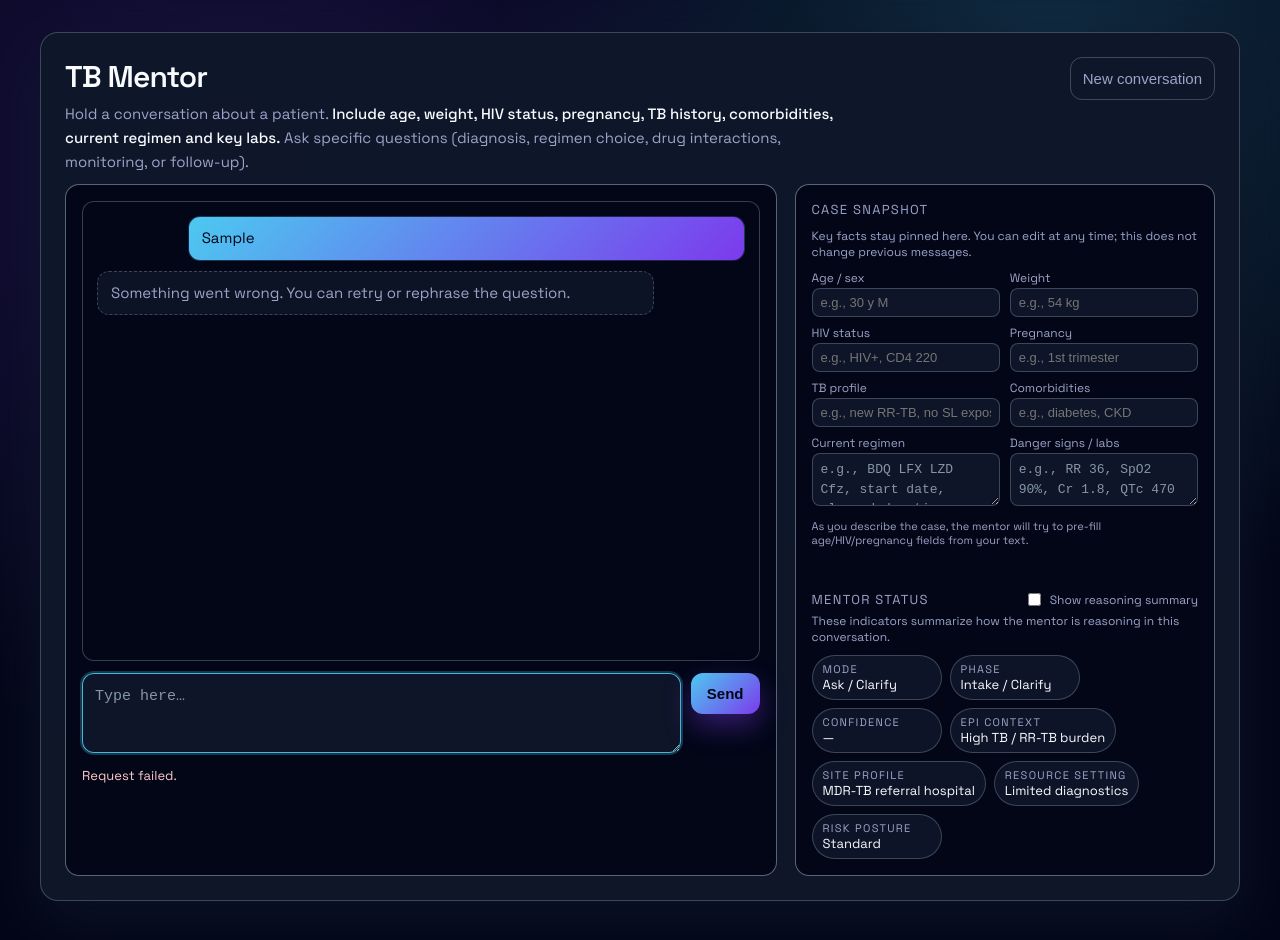
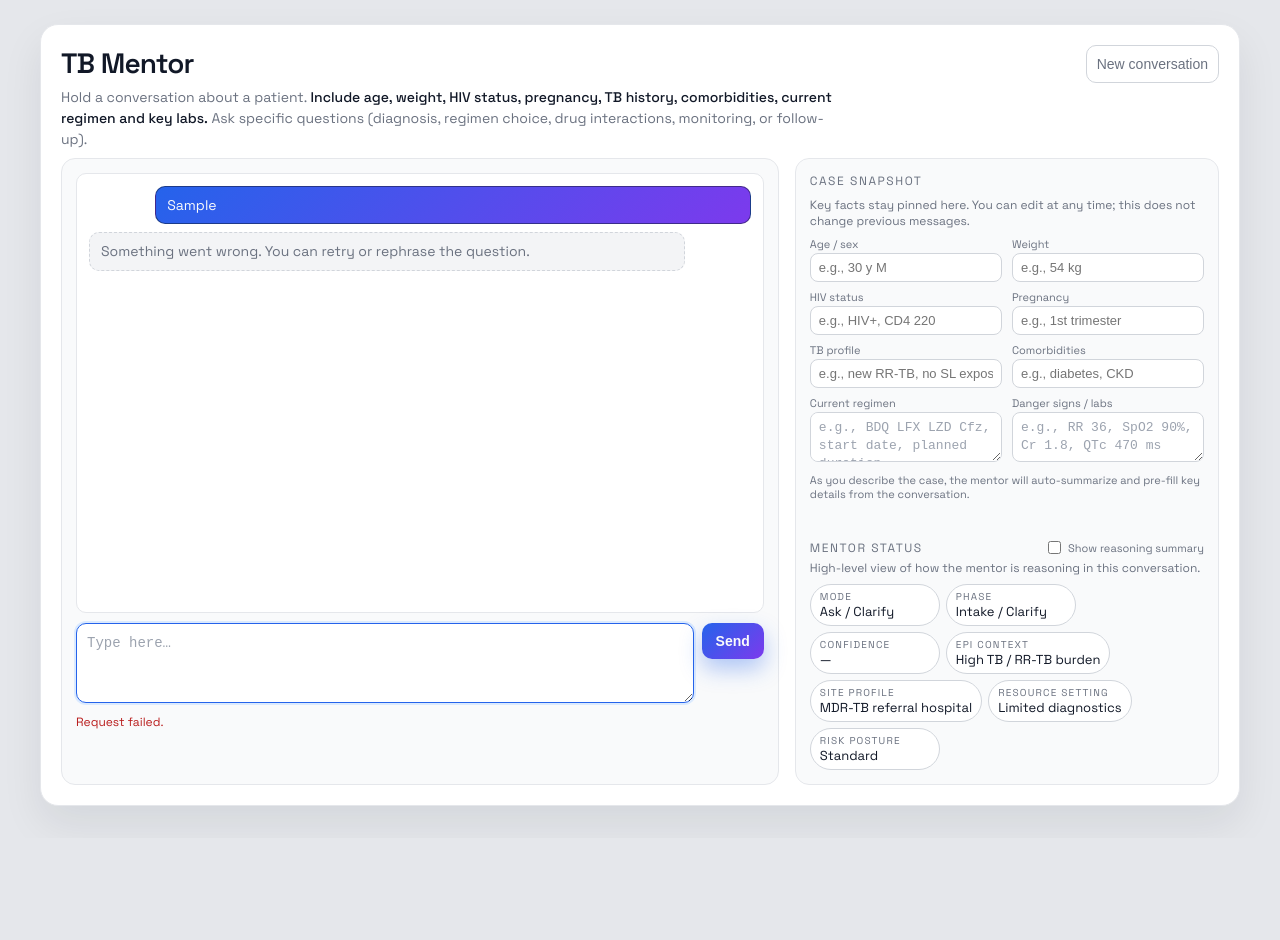
Before and after one commit to aiclinicalmentor-sketch/tb-mentor-api, a website: page public/index.html in a window 1280 px wide. Both pictures are taken after typing "Sample" into the empty fields and a click on the button "Send". After the commit the page ends 838 px from the top, so only its background shows below. Drawn offline with Linux system fonts and the light colour scheme; no server answers.

Commit message:
light mode and mentor status

```diff
--- a/public/index.html
+++ b/public/index.html
@@ -9,40 +9,38 @@
   <link href="https://fonts.googleapis.com/css2?family=Space+Grotesk:wght@400;500;600&display=swap" rel="stylesheet">
   <style>
     :root {
-      --bg: #020617;
-      --panel: #020617;
-      --surface: #020617;
-      --text: #f9fbff;
-      --muted: #9ca3c7;
-      --accent: #4cc9f0;
+      --bg: #e5e7eb;
+      --shell: #ffffff;
+      --surface: #ffffff;
+      --panel: #f9fafb;
+      --text: #111827;
+      --muted: #6b7280;
+      --accent: #2563eb;
+      --accent-soft: #dbeafe;
       --accent-strong: #7c3aed;
-      --border: rgba(148, 163, 184, 0.6);
-      --border-subtle: rgba(148, 163, 184, 0.35);
-      --shadow: 0 20px 60px rgba(15, 23, 42, 0.8);
+      --border: #d1d5db;
+      --border-subtle: #e5e7eb;
+      --shadow: 0 18px 40px rgba(15, 23, 42, 0.08);
     }
     * { box-sizing: border-box; }
     body {
       margin: 0;
       min-height: 100vh;
       font-family: "Space Grotesk", system-ui, -apple-system, sans-serif;
-      background:
-        radial-gradient(circle at 18% 18%, rgba(124, 58, 237, 0.2), transparent 45%),
-        radial-gradient(circle at 82% 6%, rgba(76, 201, 240, 0.2), transparent 40%),
-        var(--bg);
+      background: var(--bg);
       color: var(--text);
-      padding: 32px 16px 48px;
+      padding: 24px 12px 32px;
       display: flex;
       justify-content: center;
     }
     .shell {
       width: 100%;
       max-width: 1200px;
-      background: rgba(15, 23, 42, 0.96);
+      background: var(--shell);
       border: 1px solid var(--border-subtle);
       border-radius: 18px;
       box-shadow: var(--shadow);
-      padding: 24px;
-      backdrop-filter: blur(10px);
+      padding: 20px;
     }
     header {
       display: flex;
@@ -50,119 +48,80 @@
       gap: 12px;
       flex-wrap: wrap;
       align-items: flex-start;
-      margin-bottom: 10px;
+      margin-bottom: 8px;
     }
-    h1 { margin: 0; font-size: 30px; letter-spacing: -0.03em; }
+    h1 { margin: 0; font-size: 28px; letter-spacing: -0.03em; }
     .lead {
       color: var(--muted);
       margin: 6px 0 0;
-      line-height: 1.6;
+      line-height: 1.5;
       max-width: 780px;
-      font-size: 15px;
+      font-size: 14px;
     }
     .lead strong {
       color: var(--text);
       font-weight: 500;
     }
-
-    .mode-pills {
-      display: flex;
-      flex-wrap: wrap;
-      gap: 8px;
-      margin-top: 8px;
-    }
-    .mode-pill {
-      display: inline-flex;
-      flex-direction: column;
-      padding: 6px 10px;
-      border-radius: 999px;
-      border: 1px solid var(--border-subtle);
-      background: rgba(15, 23, 42, 0.9);
-      min-width: 130px;
-    }
-    .mode-pill-label {
-      font-size: 11px;
-      text-transform: uppercase;
-      letter-spacing: 0.12em;
-      color: var(--muted);
-    }
-    .mode-pill-value {
-      font-size: 13px;
-    }
-    .toggle-wrap {
-      display: inline-flex;
-      align-items: center;
-      gap: 6px;
-      font-size: 12px;
-      color: var(--muted);
-      cursor: pointer;
-    }
-    .toggle-wrap input {
-      accent-color: var(--accent);
-      cursor: pointer;
-    }
-
     .grid {
       display: grid;
       grid-template-columns: minmax(0, 2.2fr) minmax(0, 1.3fr);
-      gap: 18px;
+      gap: 16px;
       margin-top: 4px;
     }
     .card {
       background: var(--panel);
-      border: 1px solid var(--border);
+      border: 1px solid var(--border-subtle);
       border-radius: 14px;
-      padding: 16px;
+      padding: 14px;
     }
     .chat {
       display: flex;
       flex-direction: column;
-      gap: 10px;
+      gap: 8px;
       height: 100%;
     }
     .chat-window {
       background: var(--surface);
       border: 1px solid var(--border-subtle);
-      border-radius: 12px;
-      padding: 14px 14px 10px;
-      height: 460px;
+      border-radius: 10px;
+      padding: 12px 12px 8px;
+      height: 440px;
       overflow-y: auto;
       scroll-behavior: smooth;
     }
-    .msg-block {
-      margin-bottom: 10px;
-    }
+    .msg-block { margin-bottom: 8px; }
     .msg {
-      max-width: 86%;
-      padding: 10px 13px;
-      border-radius: 12px;
-      line-height: 1.5;
-      font-size: 15px;
+      max-width: 90%;
+      padding: 8px 11px;
+      border-radius: 10px;
+      line-height: 1.45;
+      font-size: 14px;
       white-space: pre-wrap;
       word-break: break-word;
       border: 1px solid transparent;
     }
     .msg.user {
       margin-left: auto;
-      background: linear-gradient(135deg, #4cc9f0, #7c3aed);
-      color: #020617;
-      border-color: rgba(15, 23, 42, 0.8);
+      background: linear-gradient(135deg, #2563eb, #7c3aed);
+      color: #f9fafb;
+      border-color: rgba(15, 23, 42, 0.5);
     }
     .msg.assistant {
-      background: rgba(15, 23, 42, 0.95);
+      background: #ffffff;
       border-color: var(--border-subtle);
     }
     .msg.system {
-      background: rgba(15, 23, 42, 0.8);
+      background: #f3f4f6;
       border-style: dashed;
-      border-color: var(--border-subtle);
+      border-color: var(--border);
       color: var(--muted);
     }
     .msg.thinking {
       font-style: italic;
       color: var(--muted);
       border-style: dashed;
-      border-color: rgba(148, 163, 184, 0.5);
+      border-color: var(--border);
+      background: #f9fafb;
     }
     .assistant-meta {
       margin-top: 4px;
@@ -174,10 +133,10 @@
       color: var(--muted);
     }
     .tool-pill {
-      padding: 2px 8px;
+      padding: 1px 7px;
       border-radius: 999px;
-      border: 1px solid rgba(148, 163, 184, 0.7);
-      background: rgba(15, 23, 42, 0.98);
+      border: 1px solid var(--border);
+      background: #f9fafb;
       font-size: 11px;
       white-space: nowrap;
     }
@@ -191,9 +150,9 @@
     }
     .qa-btn {
       border-radius: 999px;
-      border: 1px solid var(--border-subtle);
-      background: rgba(15, 23, 42, 0.9);
-      padding: 4px 10px;
+      border: 1px solid var(--border);
+      background: #f9fafb;
+      padding: 3px 9px;
       font-size: 12px;
       color: var(--muted);
       cursor: pointer;
@@ -203,25 +162,24 @@
       transition: background 0.15s ease, border-color 0.15s ease, transform 0.1s ease;
     }
     .qa-btn:hover {
-      background: rgba(15, 23, 42, 1);
-      border-color: rgba(76, 201, 240, 0.8);
+      background: var(--accent-soft);
+      border-color: var(--accent);
       color: var(--text);
       transform: translateY(-0.5px);
     }
     .reasoning-block {
       margin-top: 6px;
       margin-left: 4px;
-      padding: 8px 10px;
+      padding: 7px 9px;
       border-radius: 8px;
-      border: 1px dashed rgba(148, 163, 184, 0.7);
-      background: rgba(15, 23, 42, 0.96);
+      border: 1px dashed var(--border);
+      background: #f9fafb;
       font-size: 13px;
       color: var(--muted);
     }
-
     .input-area {
       display: flex;
-      gap: 10px;
+      gap: 8px;
       align-items: flex-start;
       margin-top: 2px;
     }
@@ -229,43 +187,43 @@
       flex: 1;
       min-height: 80px;
       max-height: 140px;
-      border-radius: 12px;
+      border-radius: 10px;
       border: 1px solid var(--border);
-      background: rgba(15, 23, 42, 0.95);
+      background: #ffffff;
       color: var(--text);
-      padding: 12px;
-      font-size: 15px;
-      line-height: 1.5;
+      padding: 10px;
+      font-size: 14px;
+      line-height: 1.4;
       resize: vertical;
       transition: border 0.2s, box-shadow 0.2s;
     }
     textarea::placeholder {
-      color: rgba(148, 163, 184, 0.9);
+      color: #9ca3af;
     }
     textarea:focus {
       outline: none;
-      border-color: rgba(76, 201, 240, 0.9);
-      box-shadow: 0 0 0 2px rgba(76, 201, 240, 0.25);
+      border-color: var(--accent);
+      box-shadow: 0 0 0 2px var(--accent-soft);
     }
     button {
       background: linear-gradient(135deg, var(--accent), var(--accent-strong));
-      color: #020617;
+      color: #f9fafb;
       border: none;
-      border-radius: 12px;
-      padding: 12px 16px;
-      font-weight: 700;
-      font-size: 15px;
+      border-radius: 10px;
+      padding: 10px 14px;
+      font-weight: 600;
+      font-size: 14px;
       cursor: pointer;
       display: inline-flex;
       align-items: center;
-      gap: 8px;
-      box-shadow: 0 12px 28px rgba(124, 58, 237, 0.4);
-      transition: transform 0.15s ease, box-shadow 0.2s ease, opacity 0.2s ease;
+      gap: 6px;
+      box-shadow: 0 10px 22px rgba(37, 99, 235, 0.35);
+      transition: transform 0.12s ease, box-shadow 0.18s ease, opacity 0.18s ease;
       white-space: nowrap;
     }
     button:hover {
       transform: translateY(-1px);
-      box-shadow: 0 16px 34px rgba(124, 58, 237, 0.5);
+      box-shadow: 0 14px 30px rgba(37, 99, 235, 0.45);
     }
     button:disabled {
       opacity: 0.6;
@@ -276,47 +234,44 @@
     #resetBtn {
       background: transparent;
       color: var(--muted);
-      border: 1px solid var(--border-subtle);
+      border: 1px solid var(--border);
       box-shadow: none;
-      padding-inline: 12px;
+      padding-inline: 10px;
       font-weight: 500;
     }
     #resetBtn:hover {
       color: var(--text);
-      border-color: rgba(148, 163, 184, 0.9);
-      background: rgba(15, 23, 42, 0.8);
+      border-color: var(--accent);
+      background: #f9fafb;
     }
-
     .status {
-      font-size: 13px;
+      font-size: 12px;
       color: var(--muted);
-      margin-top: 4px;
+      margin-top: 3px;
       min-height: 18px;
     }
-    .error { color: #fecaca; }
-    .success { color: #bbf7d0; }
+    .error { color: #b91c1c; }
     .row {
       display: flex;
       align-items: center;
-      gap: 10px;
+      gap: 8px;
       flex-wrap: wrap;
-      margin-top: 6px;
+      margin-top: 4px;
     }
-
     .side-panel {
       display: flex;
       flex-direction: column;
-      gap: 14px;
+      gap: 12px;
     }
     .section-title {
       margin: 0;
-      font-size: 13px;
+      font-size: 12px;
       text-transform: uppercase;
-      letter-spacing: 0.1em;
+      letter-spacing: 0.13em;
       color: var(--muted);
     }
     .snapshot-help {
-      margin: 4px 0 10px;
+      margin: 3px 0 8px;
       font-size: 12px;
       color: var(--muted);
     }
@@ -324,10 +279,10 @@
       display: grid;
       grid-template-columns: 1fr 1fr;
       gap: 8px 10px;
-      margin-bottom: 8px;
+      margin-bottom: 6px;
     }
     .snapshot-grid label {
-      font-size: 12px;
+      font-size: 11px;
       color: var(--muted);
       display: block;
       margin-bottom: 2px;
@@ -336,36 +291,71 @@
     .snapshot-grid textarea {
       width: 100%;
       border-radius: 8px;
-      border: 1px solid var(--border-subtle);
-      background: rgba(15, 23, 42, 0.95);
+      border: 1px solid var(--border);
+      background: #ffffff;
       color: var(--text);
       padding: 6px 8px;
       font-size: 13px;
       resize: vertical;
-      min-height: 28px;
+      min-height: 26px;
     }
     .snapshot-grid textarea {
       grid-column: 1 / -1;
-      min-height: 44px;
+      min-height: 40px;
     }
     .snapshot-grid input:focus,
     .snapshot-grid textarea:focus {
       outline: none;
-      border-color: rgba(76, 201, 240, 0.9);
-      box-shadow: 0 0 0 2px rgba(76, 201, 240, 0.25);
+      border-color: var(--accent);
+      box-shadow: 0 0 0 2px var(--accent-soft);
     }
     .snapshot-footer {
-      margin-top: 4px;
+      margin-top: 3px;
       font-size: 11px;
       color: var(--muted);
     }
-
+    .toggle-wrap {
+      display: inline-flex;
+      align-items: center;
+      gap: 4px;
+      font-size: 11px;
+      color: var(--muted);
+      cursor: pointer;
+    }
+    .toggle-wrap input {
+      accent-color: var(--accent);
+      cursor: pointer;
+    }
+    .mode-pills {
+      display: flex;
+      flex-wrap: wrap;
+      gap: 6px;
+      margin-top: 6px;
+    }
+    .mode-pill {
+      display: inline-flex;
+      flex-direction: column;
+      padding: 5px 9px;
+      border-radius: 999px;
+      border: 1px solid var(--border);
+      background: #ffffff;
+      min-width: 130px;
+    }
+    .mode-pill-label {
+      font-size: 10px;
+      text-transform: uppercase;
+      letter-spacing: 0.12em;
+      color: var(--muted);
+    }
+    .mode-pill-value {
+      font-size: 13px;
+    }
     @media (max-width: 960px) {
       .grid {
         grid-template-columns: 1fr;
       }
       .chat-window {
-        height: 420px;
+        height: 400px;
       }
     }
   </style>
@@ -389,10 +379,7 @@
       <div class="card chat">
         <div class="chat-window" id="chatWindow"></div>
         <div class="input-area">
-          <textarea
-            id="prompt"
-            placeholder="Type here…"
-          ></textarea>
+          <textarea id="prompt" placeholder="Type here…"></textarea>
           <button id="askBtn">Send</button>
         </div>
         <div class="status" id="status"></div>
@@ -440,11 +427,11 @@
             </div>
           </div>
           <p class="snapshot-footer">
-            As you describe the case, the mentor will try to pre-fill age/HIV/pregnancy fields from your text.
+            As you describe the case, the mentor will auto-summarize and pre-fill key details from the conversation.
           </p>
         </div>
 
-        <div style="margin-top: 18px;">
+        <div style="margin-top: 14px;">
           <div class="row" style="justify-content: space-between; margin-top: 0;">
             <p class="section-title">Mentor status</p>
             <label class="toggle-wrap">
@@ -453,7 +440,7 @@
             </label>
           </div>
           <p class="snapshot-help">
-            These indicators summarize how the mentor is reasoning in this conversation.
+            High-level view of how the mentor is reasoning in this conversation.
           </p>
           <div class="mode-pills">
             <div class="mode-pill">
@@ -657,35 +644,6 @@
       renderMessages();
     }
 
-    function updateSnapshotFromMessage(text) {
-      if (!text) return;
-
-      const ageMatch =
-        text.match(/(\d{1,2})\s*-\s*year-old/i) ||
-        text.match(/(\d{1,2})\s*year[s]?\s*old/i) ||
-        text.match(/(\d{1,2})\s*(yo|y\/o)\b/i);
-      if (ageMatch && !snapAge.value) {
-        snapAge.value = ageMatch[1] + " y";
-      }
-
-      const weightMatch = text.match(/(\d{1,3})\s?(kg|kgs|kilograms?)/i);
-      if (weightMatch && !snapWeight.value) {
-        snapWeight.value = weightMatch[1] + " kg";
-      }
-
-      const hivPosMatch = text.match(/\bHIV\s*(\+|positive)/i);
-      const hivNegMatch = text.match(/\bHIV\s*(-|negative)/i);
-      if (!snapHiv.value) {
-        if (hivPosMatch) snapHiv.value = "HIV+";
-        else if (hivNegMatch) snapHiv.value = "HIV-negative";
-      }
-
-      const pregMatch = text.match(/pregnan\w*/i);
-      if (pregMatch && !snapPreg.value) {
-        snapPreg.value = "Pregnant";
-      }
-    }
-
     async function sendMessage(explicitMessage) {
       if (sending) return;
       const raw = explicitMessage != null ? explicitMessage : promptEl.value;
@@ -698,10 +656,6 @@
       sending = true;
       askBtn.disabled = true;
       setStatus("", "");
-
-      if (explicitMessage == null) {
-        updateSnapshotFromMessage(message);
-      }
 
       history.push({ role: "user", content: message });
       renderMessages();
@@ -748,6 +702,7 @@
 
         const caseSummary = data.caseSummary || null;
         const snapshot = data.snapshot || null;
+        const mentorStatus = data.mentorStatus || null;
 
         if (caseSummaryText) {
           caseSummaryText.textContent = caseSummary || "";
@@ -764,6 +719,16 @@
           if (!snapDanger.value && snapshot.danger) snapDanger.value = snapshot.danger;
         }
 
+        if (mentorStatus) {
+          if (mentorStatus.mode && modeLabel) modeLabel.textContent = mentorStatus.mode;
+          if (mentorStatus.phase && phaseLabel) phaseLabel.textContent = mentorStatus.phase;
+          if (mentorStatus.confidence && confidenceLabel) confidenceLabel.textContent = mentorStatus.confidence;
+          if (mentorStatus.epiContext && epiLabel) epiLabel.textContent = mentorStatus.epiContext;
+          if (mentorStatus.siteProfile && siteProfileLabel) siteProfileLabel.textContent = mentorStatus.siteProfile;
+          if (mentorStatus.resourceSetting && resourceLabel) resourceLabel.textContent = mentorStatus.resourceSetting;
+          if (mentorStatus.riskPosture && riskLabel) riskLabel.textContent = mentorStatus.riskPosture;
+        }
+
         history.push({
           role: "assistant",
           content: output,
@@ -772,7 +737,6 @@
         });
         removeThinkingBubble();
         renderMessages();
-        // keep status bar free unless there's an error
         setStatus("", "");
       } catch (err) {
         removeThinkingBubble();
@@ -830,6 +794,7 @@
       snapRegimen.value = "";
       snapDanger.value = "";
       if (caseSummaryText) caseSummaryText.textContent = "";
+      // leave Mentor Status as last-known or defaults
     });
 
     reasoningToggle.addEventListener("change", (e) => {
```
Also changed, not shown: api/tb-mentor.js (+45 -7 lines).
